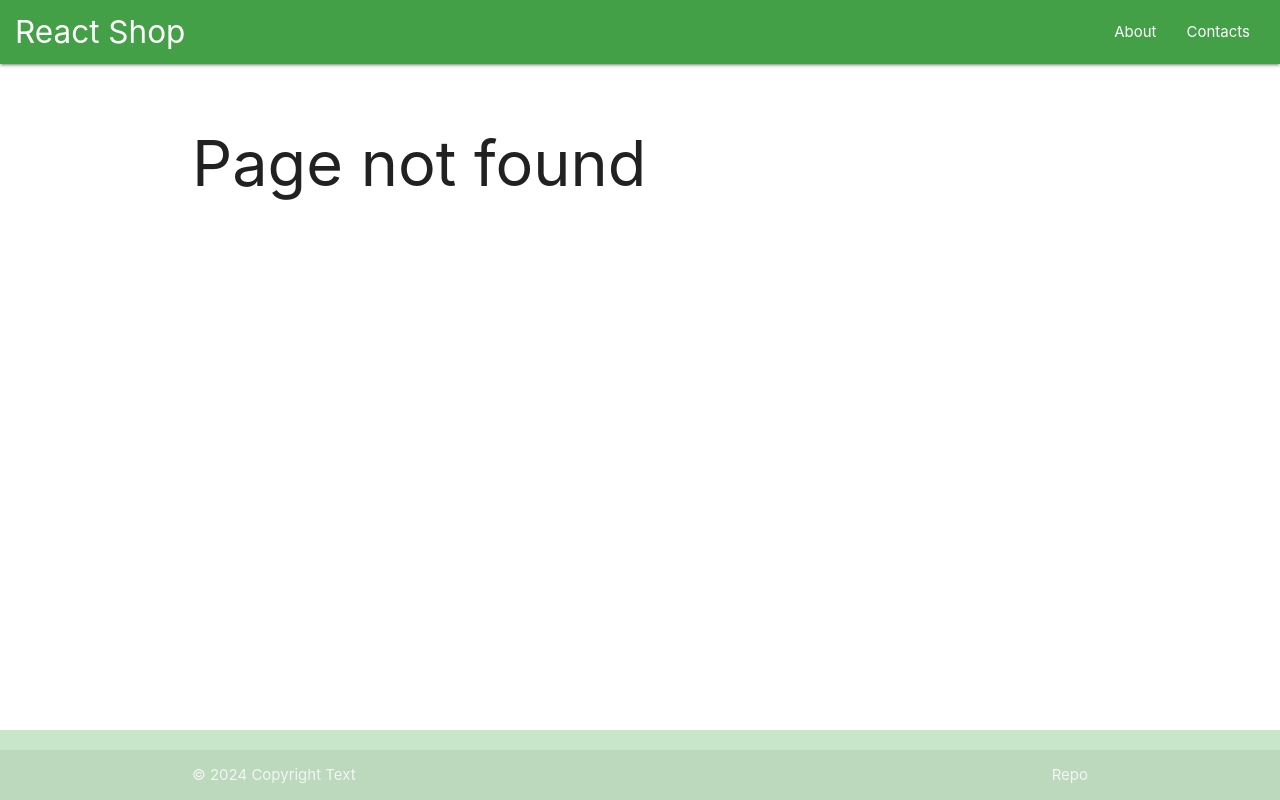
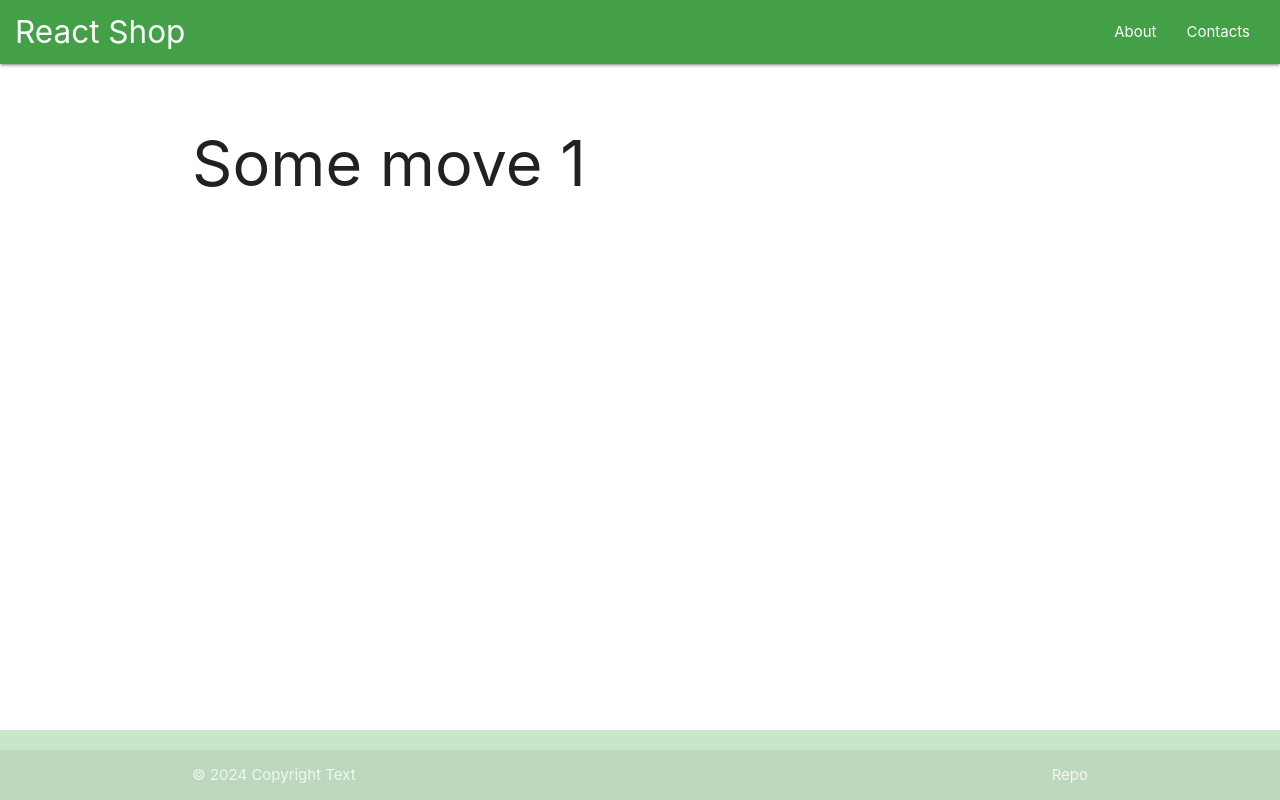
Before and after one commit to MichaelZolotov77/Nepom_react_block_10, a React (Create React App) app: page /movies/1 in a window 1280 px wide. Before the commit this address had no page. Built offline with nearby package versions, Linux system fonts and the light colour scheme.

Commit message:
Хук useParams

```diff
--- a/src/App.js
+++ b/src/App.js
@@ -7,6 +7,7 @@ import { Home } from "./pages/Home";
 import { About } from "./pages/About";
 import { Contact } from "./pages/Contact";
 import { NotFound } from "./pages/NotFound";
+import { Movie } from "./pages/Movie";
 
 function App() {
   return (
@@ -18,6 +19,7 @@ function App() {
             <Route exact path="/" component={Home} />
             <Route path="/about" component={About} />
             <Route path="/contacts" component={Contact} />
+            <Route path="/movies/:title" component={Movie} />
             <Route component={NotFound} />
           </Switch>
         </main>
--- /dev/null
+++ b/src/pages/Movie.jsx
@@ -0,0 +1,10 @@
+import { useParams } from "react-router-dom";
+
+function Movie() {
+  const { title } = useParams();
+  //   console.log(value);
+
+  return <h1>Some move {title}</h1>;
+}
+
+export { Movie };
```
